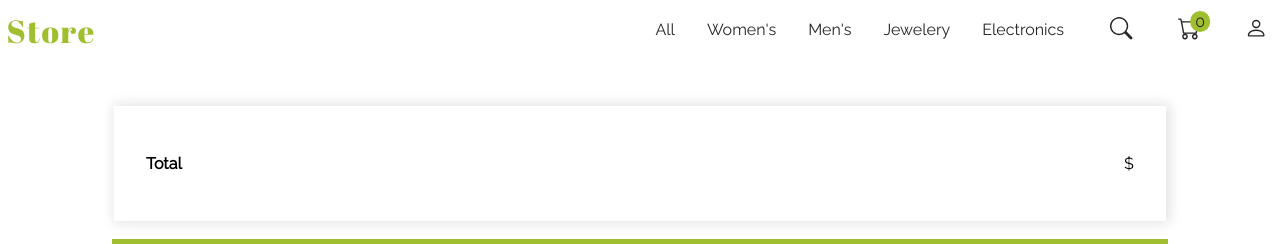
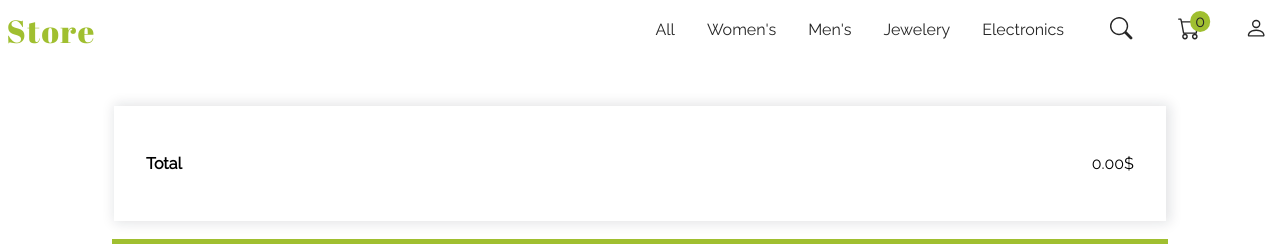
Before and after one commit to malgo-slota/e-commerce-app, a React (Create React App) app: page /cart in a window 1280 px wide. Shown: the top 244 px of the page. Built offline with nearby package versions, Linux system fonts and the light colour scheme.

Commit message:
cart total price

```diff
--- a/src/pages/Cart.jsx
+++ b/src/pages/Cart.jsx
@@ -7,6 +7,8 @@ import { AiOutlineClose } from 'react-icons/ai';
 function Cart () {
 
     const { cartItems, removeFromCart } = useContext(CartContext);
+
+    const cartTotal = cartItems.reduce((acc, item) => acc + item.price, 0).toFixed(2);
 
     return (
         <Wrapper>
@@ -33,7 +35,7 @@ function Cart () {
                 <TableFooter>
                     <tr>
                         <th>Total</th>
-                        <td>$</td>
+                        <td>{cartTotal}$</td>
                     </tr>
                 </TableFooter>
             </table>
```
